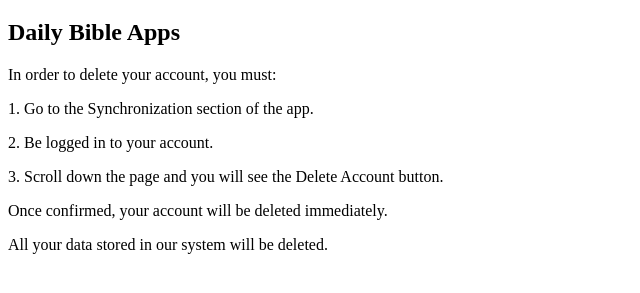
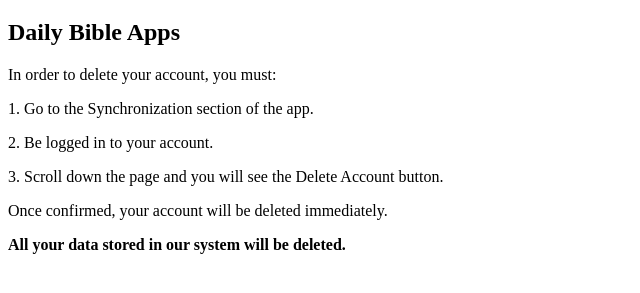
Before and after one commit to igor1986j/apps, a plain HTML site: page index.html in a window 1280 px wide. Shown: the part 61-354 px from the top of the page, without its empty margins (0-640 px from the left). Drawn offline with Linux system fonts and the light colour scheme.

Commit message:
Update index.html

```diff
--- a/index.html
+++ b/index.html
@@ -8,6 +8,6 @@
   <p>2. Be logged in to your account.</p>
   <p>3. Scroll down the page and you will see the Delete Account button.</p>
   <p>Once confirmed, your account will be deleted immediately.</p>
-  <p>All your data stored in our system will be deleted.</p>
+  <p><b>All your data stored in our system will be deleted.</b></p>
 </body>
 </html>
```
